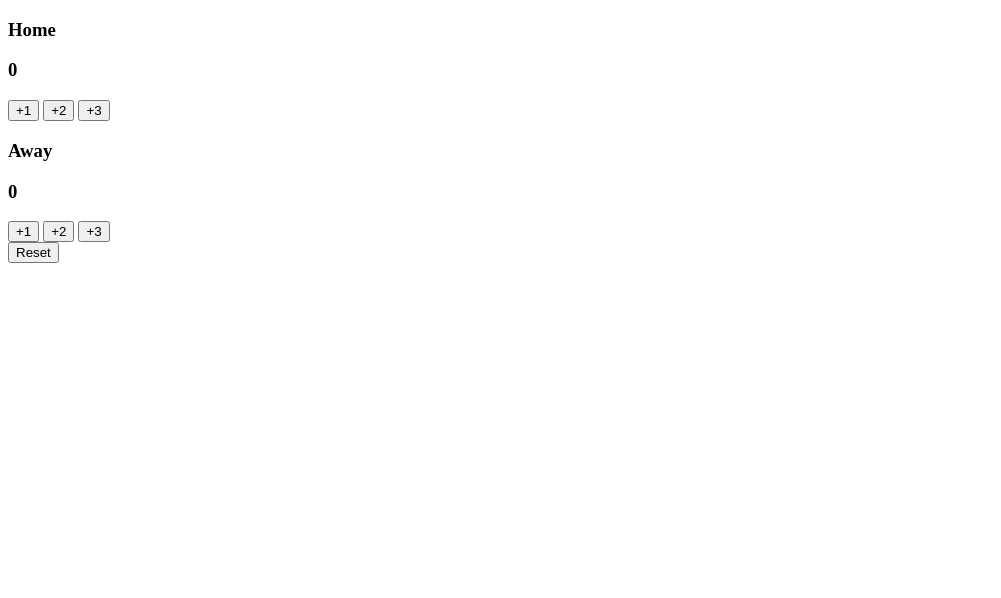
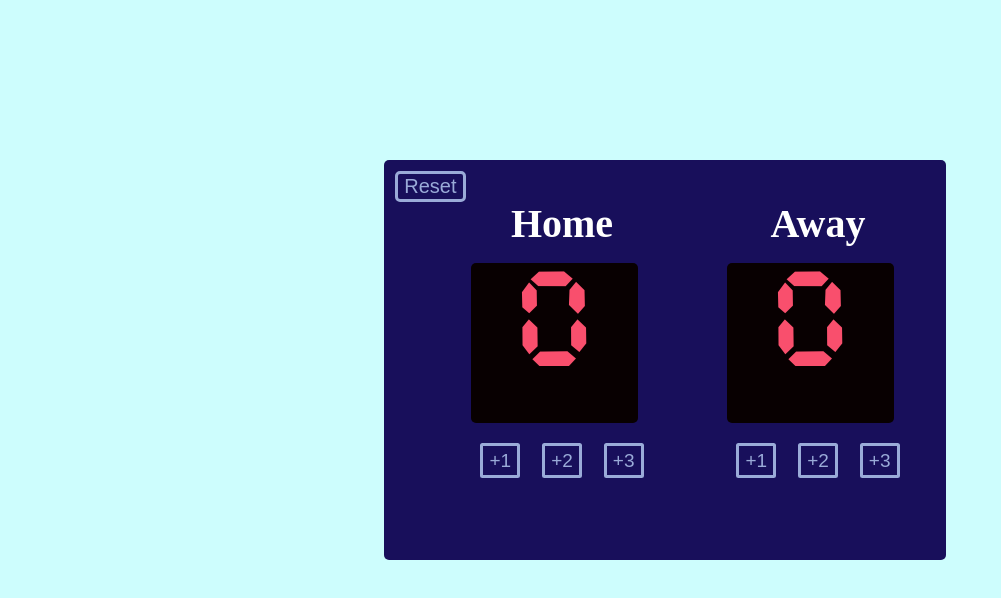
Before and after one commit to Treasure-Porth/basket-ball, a plain HTML site: page index.html in a window 1280 px wide. Shown: the whole page, without its empty margins (0-1001 px from the left). Drawn offline with Linux system fonts and the light colour scheme.

Commit message:
commit initial  changes

```diff
--- a/index.html
+++ b/index.html
@@ -5,7 +5,7 @@
   <meta http-equiv="X-UA-Compatible" content="IE=edge">
   <meta name="viewport" content="width=device-width, initial-scale=1.0">
   <title>Document</title>
-  <link rel="stylesheet" href="./ss.css">
+  <link rel="stylesheet" href="./index.css">
 </head>
 <body>
         <div class="container">
```
